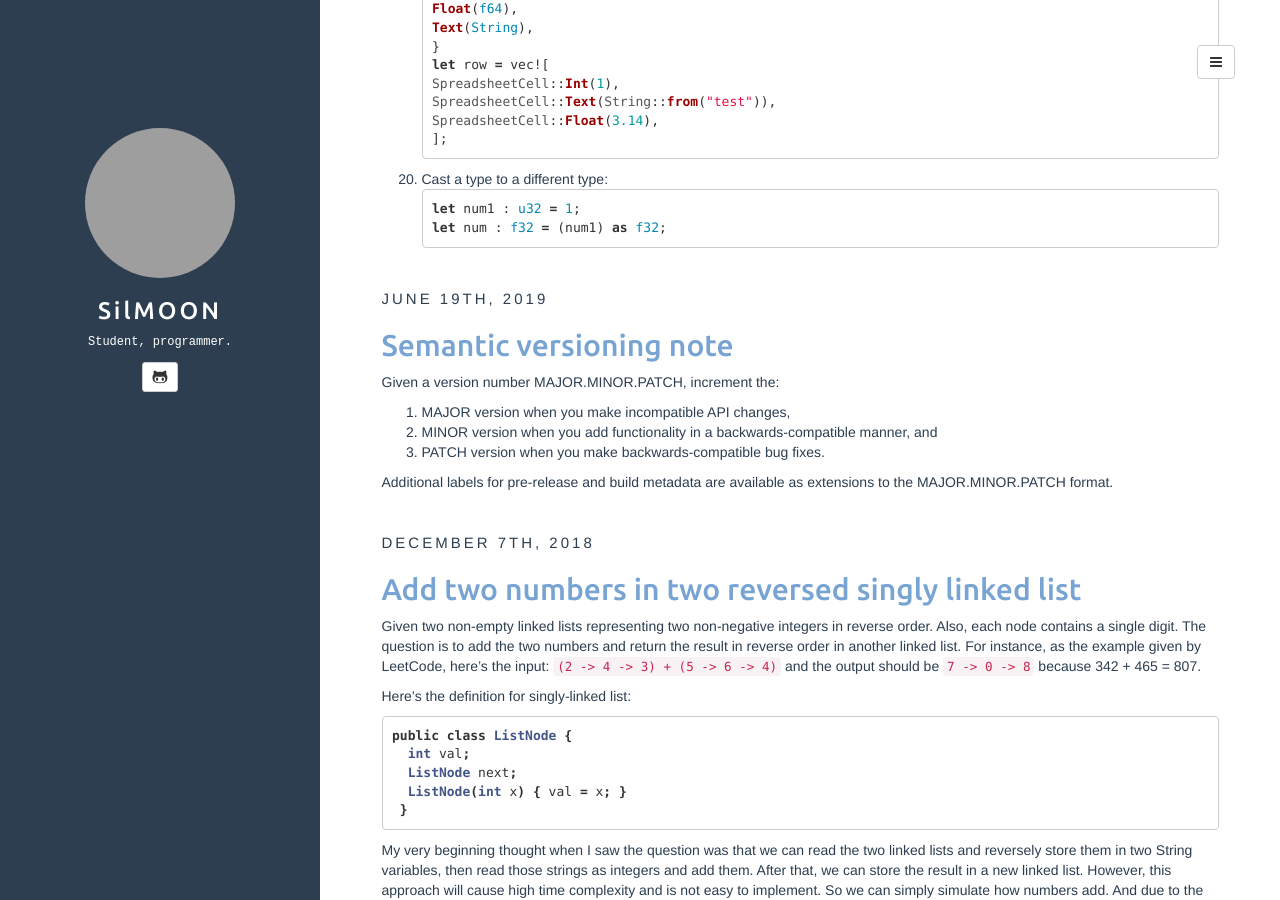
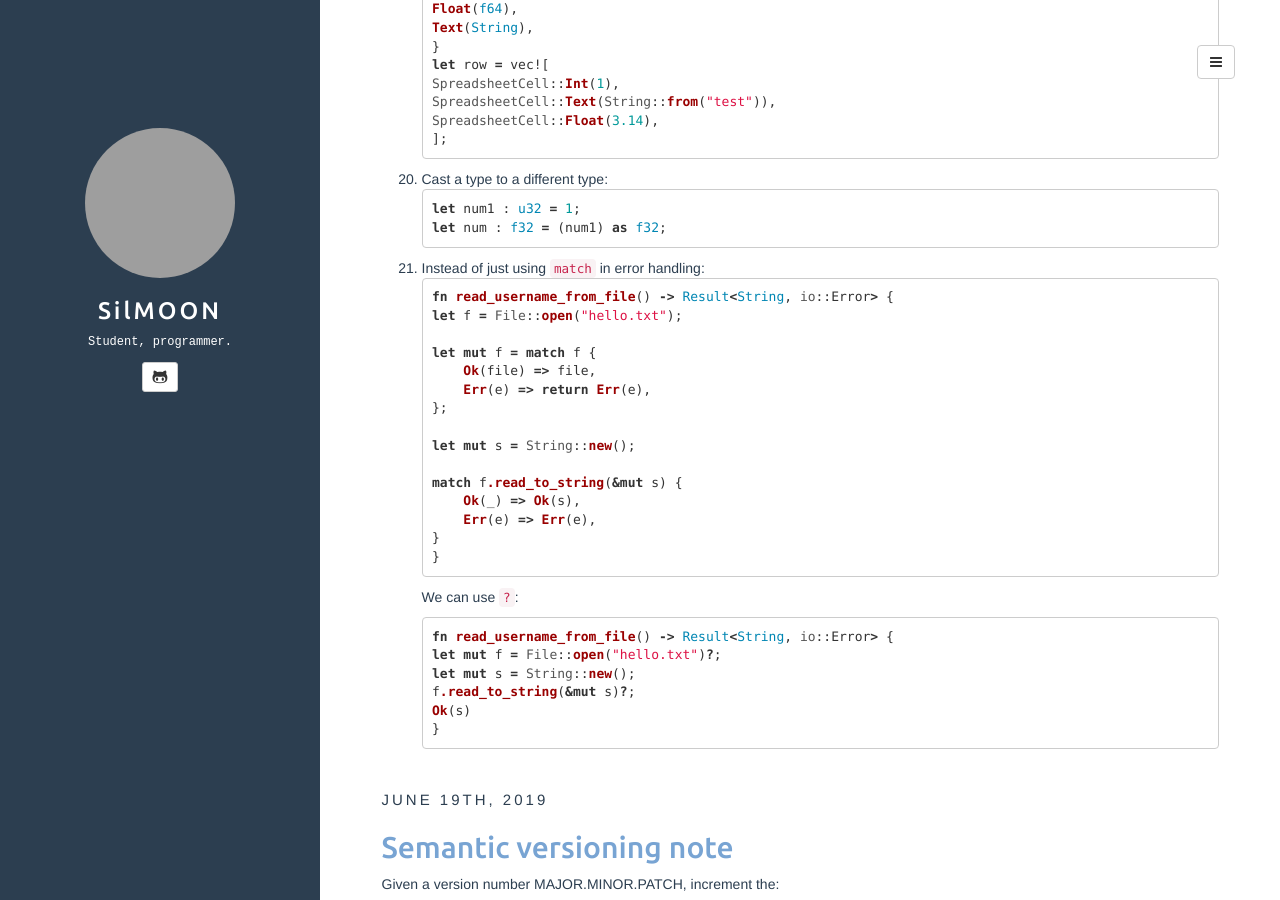
Before and after one commit to SilMOON/silmoon.github.io, a Jekyll site: the page built from index.html, in a window 1280 px wide and 900 px high, scrolled down 3655 px. Built offline with Jekyll 4.4.1, drawn with Linux system fonts in a browser that asks for light colours; the list of posts is cut into pages by our own code; some of the changed text lies outside the part shown; grey boxes are pictures that could not be loaded.

Commit message:
update post

````diff
--- a/_posts/2019-07-19-some-rust-notes.md
+++ b/_posts/2019-07-26-some-rust-notes.md
@@ -200,3 +200,30 @@ let row = vec![
 let num1 : u32 = 1;
 let num : f32 = (num1) as f32;
 ```
+21. Instead of just using `match` in error handling:
+```rust
+fn read_username_from_file() -> Result<String, io::Error> {
+    let f = File::open("hello.txt");
+
+    let mut f = match f {
+        Ok(file) => file,
+        Err(e) => return Err(e),
+    };
+
+    let mut s = String::new();
+
+    match f.read_to_string(&mut s) {
+        Ok(_) => Ok(s),
+        Err(e) => Err(e),
+    }
+}
+```
+We can use `?`:
+```rust
+fn read_username_from_file() -> Result<String, io::Error> {
+    let mut f = File::open("hello.txt")?;
+    let mut s = String::new();
+    f.read_to_string(&mut s)?;
+    Ok(s)
+}
+```
````
